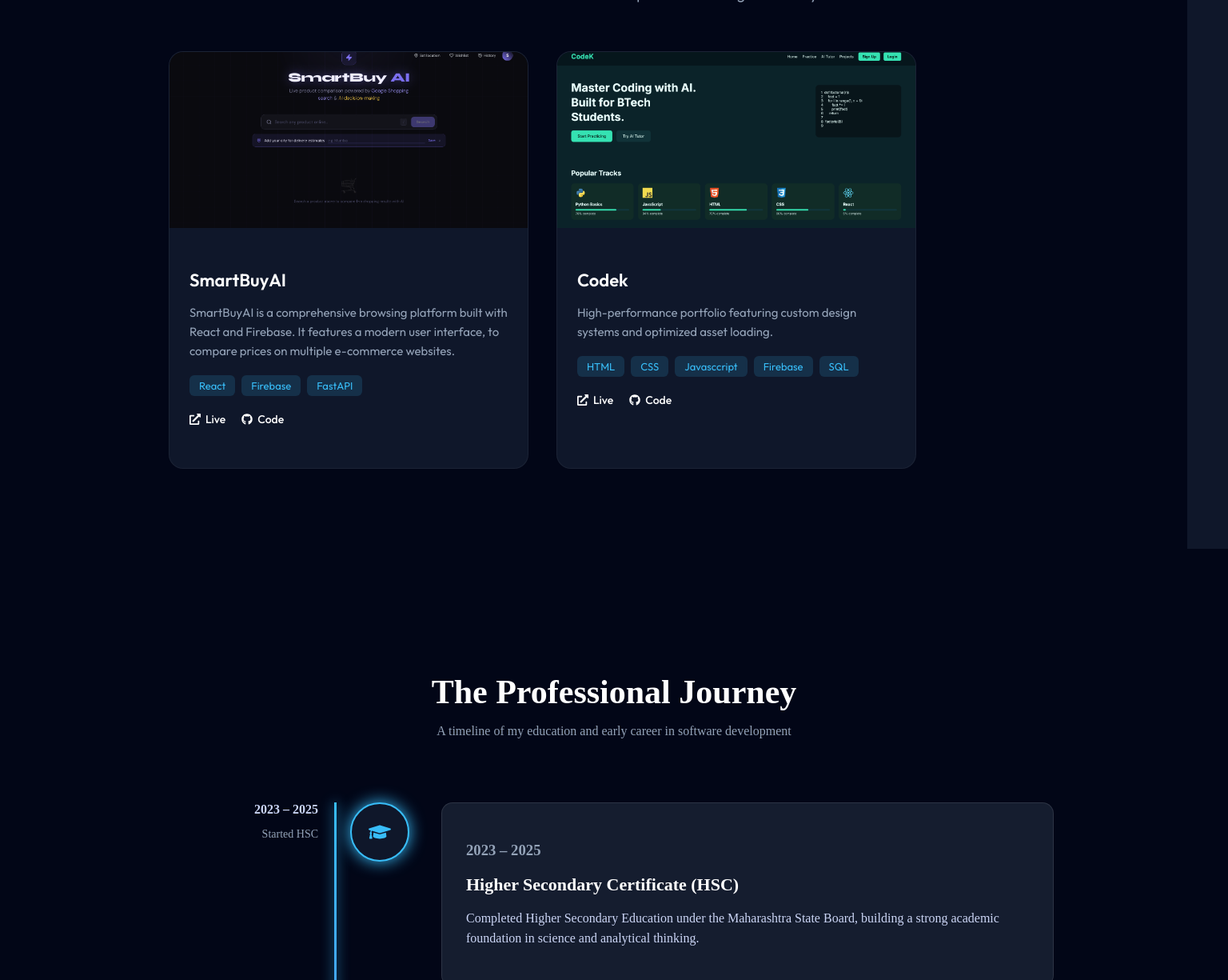
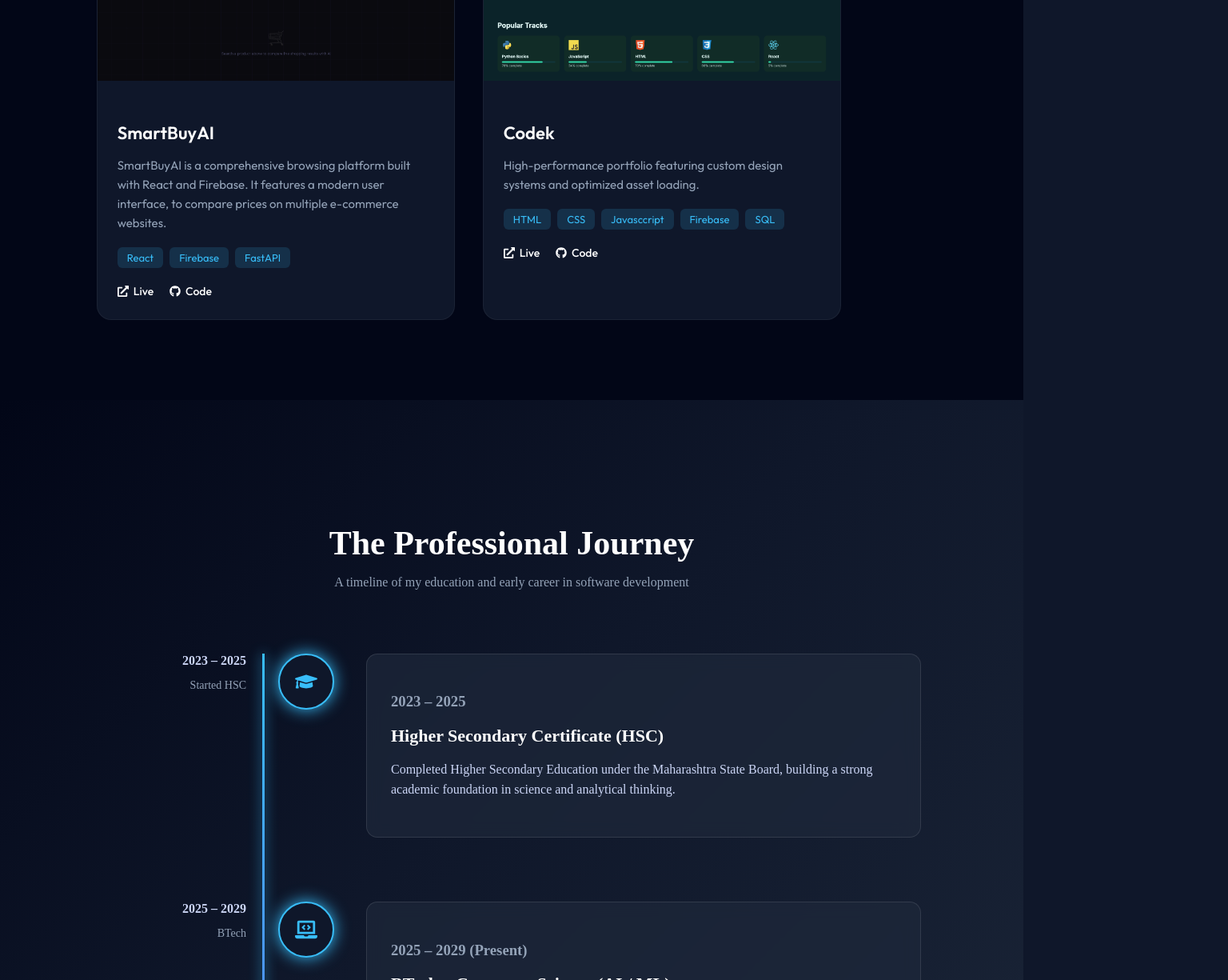
Before and after one commit to Sanjiv215/React_Portfolio, a React (Vite) app: page / in a window 1280 px wide. Shown: the part 2051-3276 px from the top of the page at 80% size, 1536 px wide, since content can reach past the window. Built offline with nearby package versions, Linux system fonts and the light colour scheme; the HTML template or start-up script is replaced by a standard one.

Commit message:
Removed Unwanted space

```diff
--- a/src/components/Hero/Hero.css
+++ b/src/components/Hero/Hero.css
@@ -1,6 +1,6 @@
 .hero {
     min-height: 90vh;
-    width: 100%;
+    /* width: 100%; */
 
     display: flex;
     justify-content: center;
--- a/src/components/Journey/Journey.css
+++ b/src/components/Journey/Journey.css
@@ -1,7 +1,10 @@
 .journey {
     padding: 120px 10%;
     width: 100%;
-    background: #020617;
+    background: linear-gradient(135deg,
+            #020617 0%,
+            #0f172a 40%,
+            #1e293b 100%);
     color: white;
     position: relative;
 }
--- a/src/components/Navbar/Navbar.css
+++ b/src/components/Navbar/Navbar.css
@@ -1,13 +1,15 @@
 .navbar {
-  width: 96vw;
   position: fixed;
+  top: 2vh;
+  left: 50%;
+  transform: translateX(-50%);
+  width: 90vw;
   height: 9vh;
   background-color: rgba(6, 17, 42, 0.5);
-  margin: 2vh;
   z-index: 1000;
   display: flex;
   align-items: center;
-  justify-content: Space-between;
+  justify-content: space-between;
   border-radius: 15px;
   backdrop-filter: blur(5px);
 
--- a/src/components/Projects/Projects.css
+++ b/src/components/Projects/Projects.css
@@ -10,9 +10,10 @@
 .projects-section {
     padding: 100px 8%;
     background: #020617;
-    width: 100%;
+    /* width: 100%; */
     color: white;
     font-family: "Outfit", sans-serif;
+    box-sizing: border-box;
 }
 
 /* TITLE */
--- a/src/components/Skills/Skills.css
+++ b/src/components/Skills/Skills.css
@@ -7,7 +7,7 @@
 
     padding: 100px 20px;
     background: #020617;
-    width: 100%;
+    /* width: 100%; */
     color: white;
     text-align: center;
 
--- a/src/index.css
+++ b/src/index.css
@@ -3,3 +3,9 @@
   color: white;
   font-family: 'Poppins', sans-serifs;
 }
+
+*,
+*::before,
+*::after {
+  box-sizing: border-box;
+}
```
